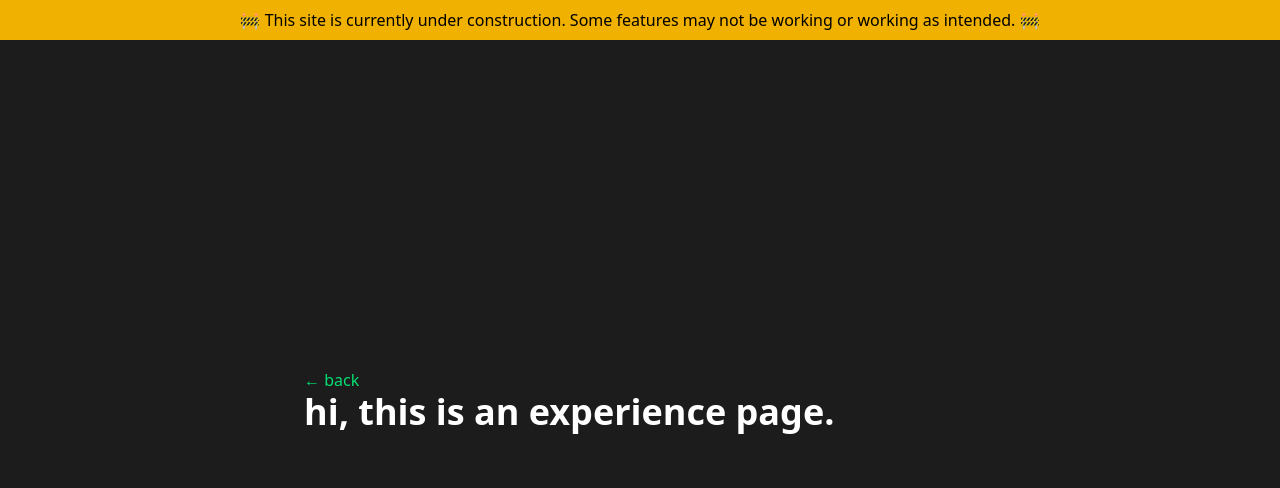
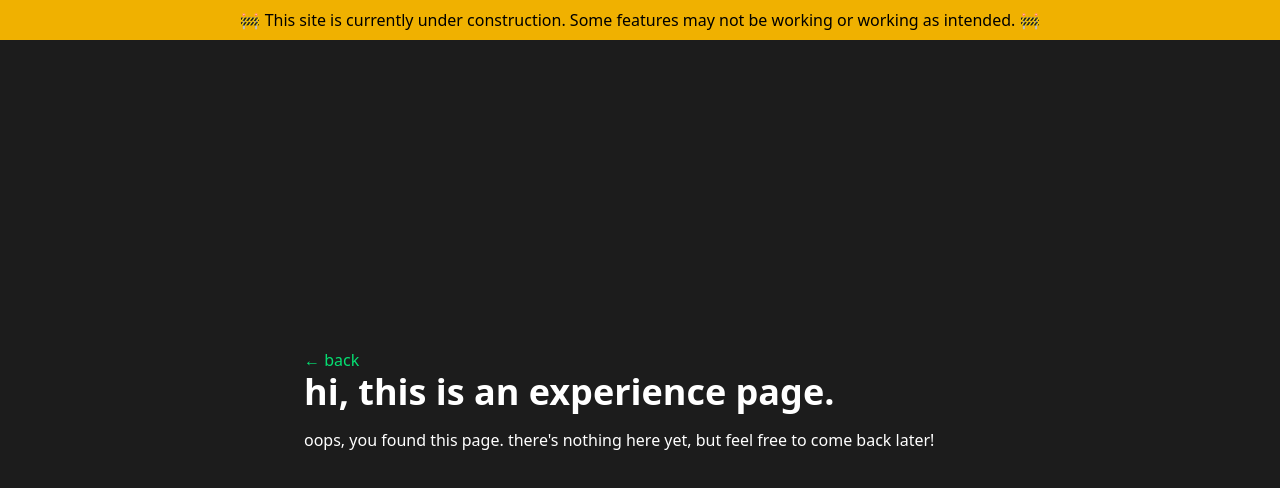
Before and after one commit to locnugwin/portfolio-website, a React (Vite) app: page /experience in a window 1280 px wide. Shown: the top 488 px of the page. Built offline with nearby package versions, Linux system fonts and the light colour scheme; a web font is replaced by a local one.

Commit message:
add some warning messages

```diff
--- a/src/components/About.tsx
+++ b/src/components/About.tsx
@@ -7,6 +7,9 @@ const About: React.FC = () => {
       <div className="max-w-2xl w-full space-y-4">
         <Link to="/" className="text-green-400 hover:text-green-300 transition-colors">&larr; back</Link>
         <h1 className="text-4xl font-bold text-white">hi, this is an about page.</h1>
+        <p className="text-white">
+          oops, you found this page. there's nothing here yet, but feel free to come back later!
+        </p>
       </div>
     </div>
   );
--- a/src/components/Experience.tsx
+++ b/src/components/Experience.tsx
@@ -7,6 +7,9 @@ const Experience: React.FC = () => {
       <div className="max-w-2xl w-full space-y-4">
         <Link to="/" className="text-green-400 hover:text-green-300 transition-colors">&larr; back</Link>
         <h1 className="text-4xl font-bold text-white">hi, this is an experience page.</h1>
+        <p className="text-white">
+          oops, you found this page. there's nothing here yet, but feel free to come back later!
+        </p>
       </div>
     </div>
   );
--- a/src/components/Projects.tsx
+++ b/src/components/Projects.tsx
@@ -7,6 +7,9 @@ const Projects: React.FC = () => {
       <div className="max-w-2xl w-full space-y-4">
         <Link to="/" className="text-green-400 hover:text-green-300 transition-colors">&larr; back</Link>
         <h1 className="text-4xl font-bold text-white">hi, this is a projects page.</h1>
+        <p className="text-white">
+          oops, you found this page. there's nothing here yet, but feel free to come back later!
+        </p>
       </div>
     </div>
   );
```
